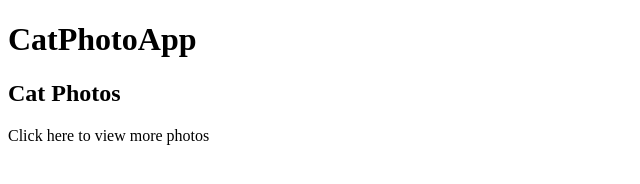
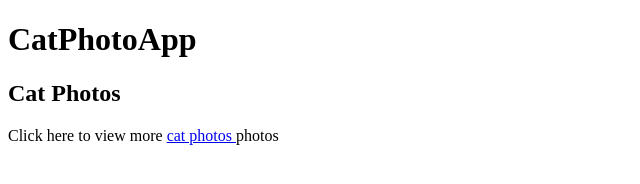
Before and after one commit to MallyAdolph/CatPhotoApp, a plain HTML site: page index.html in a window 1280 px wide. Shown: the whole page, without its empty margins (0-640 px from the left). Drawn offline with Linux system fonts and the light colour scheme.

Commit message:
Using the a tag in the p tag
Added

```diff
--- a/index.html
+++ b/index.html
@@ -11,6 +11,6 @@
 
     <h2>Cat Photos</h2>
 
-    <p>Click here to view more photos</p>
+    <p>Click here to view more <a href= "https://freecatphotoapp.com"> cat photos </a> photos</p>
 </body>
 </html>
```
